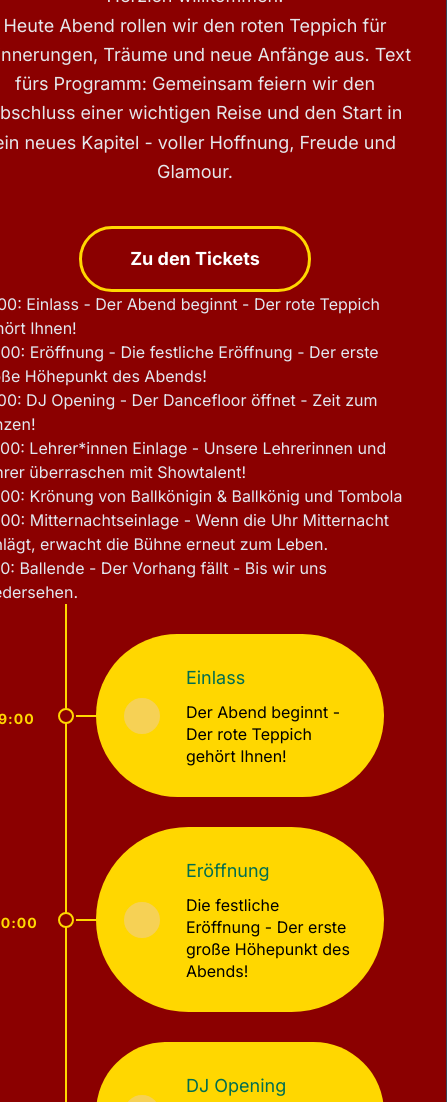
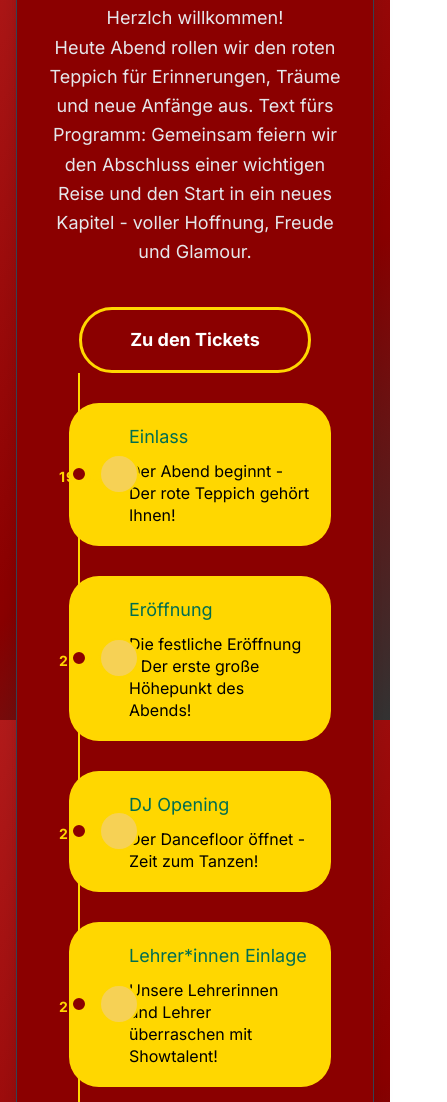
Before and after one commit to Jakabi107/Website-Maturaball-Wilhering-2025, a plain HTML site: page index.html in a window 390 px wide. Shown: the part 968-2070 px from the top of the page, 447 px wide, since content can reach past the window. Drawn offline with nearby package versions, Linux system fonts and the light colour scheme.

Commit message:
responsive

```diff
--- a/index.html
+++ b/index.html
@@ -88,19 +88,6 @@
             </button>
         </div>
 
-        <ol>
-            <li>
-                <div class="">
-                    19:00: Einlass - Der Abend beginnt - Der rote Teppich gehört Ihnen!
-                </div>
-            </li>
-            <li>20:00: Eröffnung - Die festliche Eröffnung - Der erste große Höhepunkt des Abends!</li>
-            <li>21:00: DJ Opening - Der Dancefloor öffnet - Zeit zum Tanzen!</li>
-            <li>22:00: Lehrer*innen Einlage - Unsere Lehrerinnen und Lehrer überraschen mit Showtalent!</li>
-            <li>23:00: Krönung von Ballkönigin & Ballkönig und Tombola</li>
-            <li>24:00: Mitternachtseinlage - Wenn die Uhr Mitternacht schlägt, erwacht die Bühne erneut zum Leben.</li>
-            <li>2:30: Ballende - Der Vorhang fällt - Bis wir uns wiedersehen.</li>
-        </ol>
 
         <div class="timeline">
             <div class="container left">
--- a/styles.css
+++ b/styles.css
@@ -176,18 +176,18 @@ body {
 
 @media (max-width: 767.98px) {
 
-    .timeline {
+  .timeline {
     width: 100%;
-    }
+  }
 
   .timeline::after {
-    left: 90px;
+    left: 30px;
   }
 
   .container {
     width: 100%;
-    padding-left: 120px;
-    padding-right: 30px;
+    padding-left: 20px;
+    padding-right: 10px;
   }
 
   .container.right, .container.left {
@@ -196,30 +196,30 @@ body {
 
   .container.left::after,
   .container.right::after {
-    left: 82px;
+    left: 22px;
   }
 
   .container.left::before,
   .container.right::before {
-    left: 100px;
+    left: 40px;
     border-color: transparent var(--color-golden-yellow);
   }
 
   .container.left .date,
   .container.right .date {
     right: auto;
-    left: 15px;
+    left: 10px;
   }
 
   .container.left .icon,
   .container.right .icon {
     right: auto;
-    left: 146px;
+    left: 50px;
   }
 
   .container.left .content,
   .container.right .content {
-    padding: 30px 30px 30px 90px;
-    border-radius: 500px 500px 500px 500px;
+    padding: 20px 20px 20px 60px;
+    border-radius: 30px;
   }
 }
```
